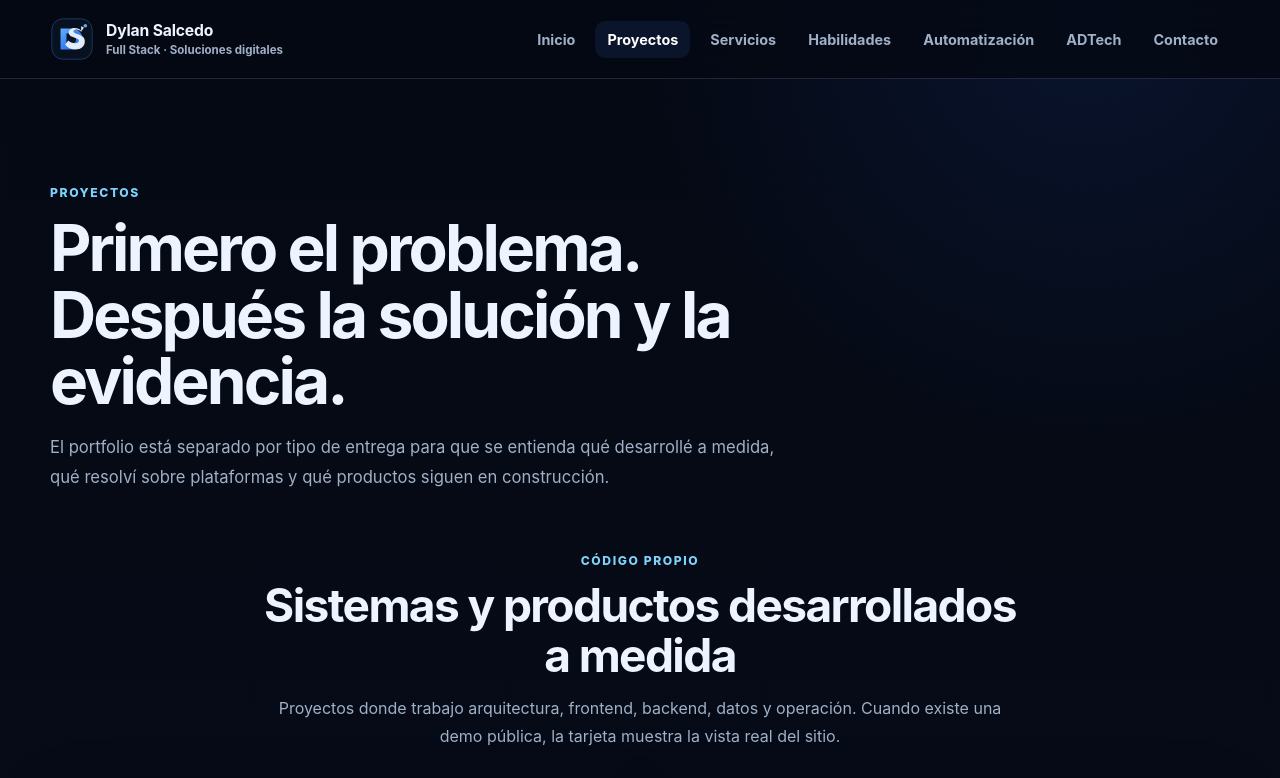
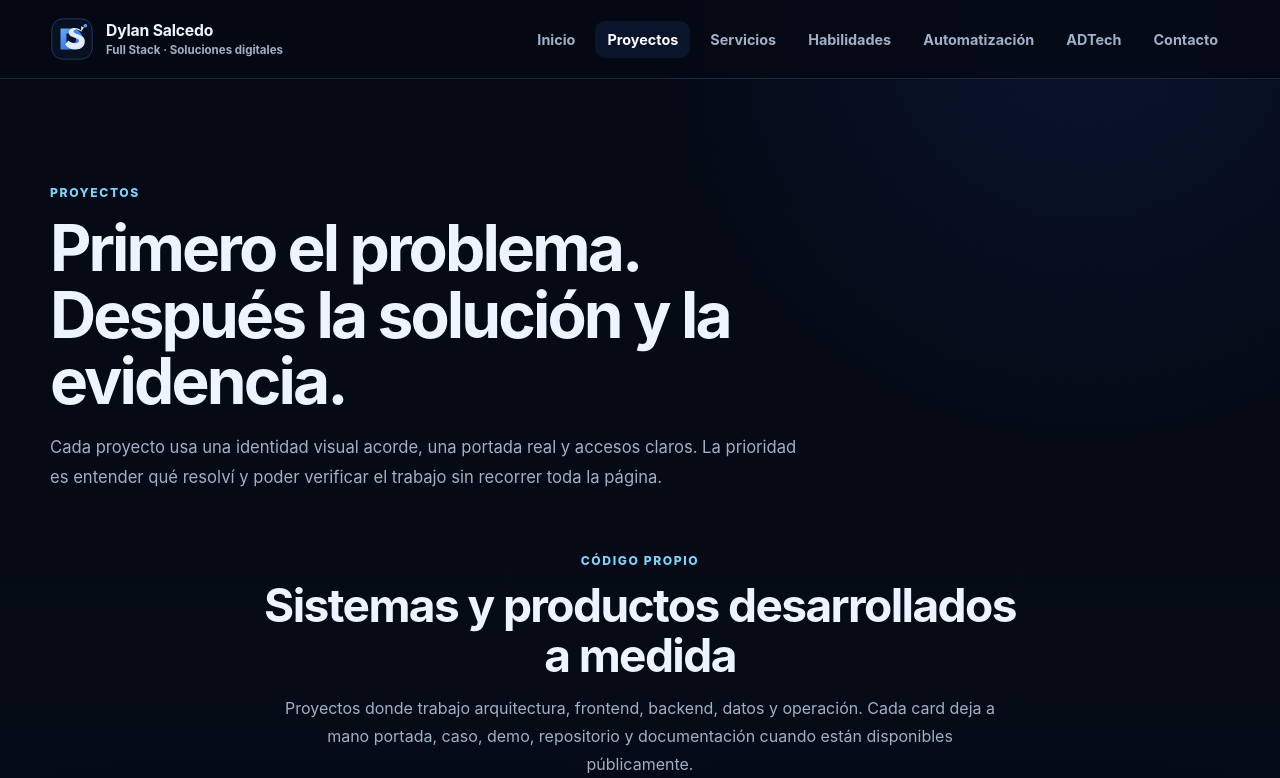
Before and after one commit to DylanDev08/Portfolio-Dylan, a React (Vite) app in the folder frontend/: page /proyectos in a window 1280 px wide. Shown: the top 778 px of the page. Built offline with nearby package versions, Linux system fonts and the light colour scheme; no server answers.

Commit message:
copy: clarify project evidence and repository availability

```diff
--- a/frontend/src/features/projects/components/ProjectsSection.jsx
+++ b/frontend/src/features/projects/components/ProjectsSection.jsx
@@ -6,19 +6,19 @@ const sections = [
     id: "custom",
     eyebrow: "Código propio",
     title: "Sistemas y productos desarrollados a medida",
-    description: "Proyectos donde trabajo arquitectura, frontend, backend, datos y operación. Cuando existe una demo pública, la tarjeta muestra la vista real del sitio.",
+    description: "Proyectos donde trabajo arquitectura, frontend, backend, datos y operación. Cada card deja a mano portada, caso, demo, repositorio y documentación cuando están disponibles públicamente.",
   },
   {
     id: "platform",
     eyebrow: "WordPress / TiendaNube",
     title: "Sitios y e-commerce construidos sobre plataformas",
-    description: "Trabajos donde el problema no requería construir toda la infraestructura desde cero, sino resolver presencia, venta, navegación y conversión usando una plataforma adecuada.",
+    description: "Trabajos enfocados en presencia, venta, navegación y conversión. Como WordPress y TiendaNube no implican un repositorio público propio en estos casos, se muestra la web y la documentación del caso sin inventar código inexistente.",
   },
   {
     id: "development",
     eyebrow: "En desarrollo",
     title: "Productos que todavía están evolucionando",
-    description: "Los muestro con su estado real. Si existe una demo se ve directamente; si todavía no hay una versión pública estable, muestro el repositorio en lugar de inventar una portada.",
+    description: "El estado se muestra tal como es: si hay demo se enlaza; si todavía no existe una versión pública estable, la portada, el repositorio y la documentación disponible funcionan como evidencia del avance.",
   },
 ];
 
@@ -29,7 +29,7 @@ export function ProjectsSection({ projects }) {
         <SectionTitle
           eyebrow="Proyectos"
           title="Primero el problema. Después la solución y la evidencia."
-          description="El portfolio está separado por tipo de entrega para que se entienda qué desarrollé a medida, qué resolví sobre plataformas y qué productos siguen en construcción."
+          description="Cada proyecto usa una identidad visual acorde, una portada real y accesos claros. La prioridad es entender qué resolví y poder verificar el trabajo sin recorrer toda la página."
           headingLevel="h1"
         />
 
```
